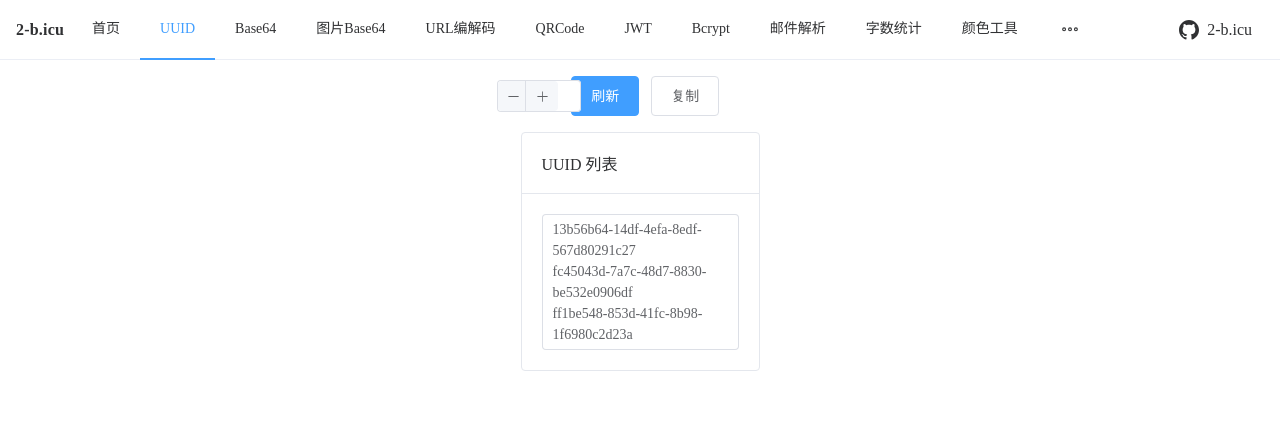
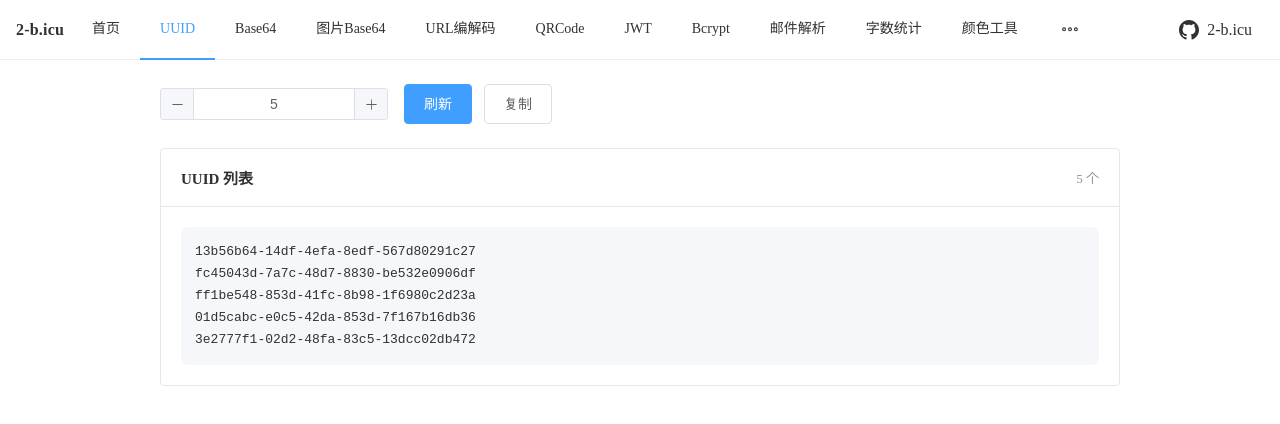
Before and after one commit to eya46/2-b.icu, a Nuxt app: page /uuid in a window 1280 px wide. Shown: the top 424 px of the page. Built offline with nearby package versions, Linux system fonts and the light colour scheme.

Commit message:
优化 uuid/base64/url 页面 UI 布局

```diff
--- a/pages/base64.vue
+++ b/pages/base64.vue
@@ -54,14 +54,14 @@ const clearAll = () => {
 
 <template>
   <div class="base64-container">
-    <el-space direction="vertical" :size="16" style="width: 100%">
-      <el-row :gutter="12">
+    <div class="content-wrapper">
+      <el-row :gutter="16">
         <el-col>
           <el-button type="primary" size="large" @click="toBase64">
-            编码
+            编码 → Base64
           </el-button>
           <el-button type="primary" size="large" @click="toRaw">
-            解码
+            解码 → 原始
           </el-button>
           <el-button size="large" @click="clearAll">
             清空
@@ -69,46 +69,48 @@ const clearAll = () => {
         </el-col>
       </el-row>
 
-      <el-row :gutter="20">
+      <el-row :gutter="16">
         <el-col :xs="24" :md="12">
-          <el-card shadow="never">
+          <el-card shadow="never" class="input-card">
             <template #header>
               <div class="card-header">
-                <span>原始数据</span>
-                <el-button type="primary" size="small" @click="copyRaw">
+                <span class="card-title">原始数据</span>
+                <el-button type="primary" size="small" link @click="copyRaw">
                   复制
                 </el-button>
               </div>
             </template>
             <el-input
-              :rows="6"
+              :rows="10"
               v-model="rawData"
               type="textarea"
-              placeholder="原始数据"
+              placeholder="输入原始文本..."
+              class="code-textarea"
             />
           </el-card>
         </el-col>
 
         <el-col :xs="24" :md="12">
-          <el-card shadow="never">
+          <el-card shadow="never" class="input-card">
             <template #header>
               <div class="card-header">
-                <span>Base64</span>
-                <el-button type="primary" size="small" @click="copyBase64">
+                <span class="card-title">Base64</span>
+                <el-button type="primary" size="small" link @click="copyBase64">
                   复制
                 </el-button>
               </div>
             </template>
             <el-input
-              :rows="6"
+              :rows="10"
               v-model="base64Data"
               type="textarea"
-              placeholder="base64"
+              placeholder="输入 Base64 字符串..."
+              class="code-textarea"
             />
           </el-card>
         </el-col>
       </el-row>
-    </el-space>
+    </div>
   </div>
 </template>
 
@@ -118,9 +120,32 @@ const clearAll = () => {
   flex-direction: column;
 }
 
+.content-wrapper {
+  display: flex;
+  flex-direction: column;
+  gap: 16px;
+  padding-top: 8px;
+}
+
+.input-card {
+  margin-top: 8px;
+}
+
 .card-header {
   display: flex;
   align-items: center;
   justify-content: space-between;
 }
+
+.card-title {
+  font-weight: 600;
+  font-size: 15px;
+}
+
+.code-textarea :deep(.el-textarea__inner) {
+  font-family: monospace;
+  font-size: 13px;
+  line-height: 1.6;
+  border-radius: 6px;
+}
 </style>
--- a/pages/url.vue
+++ b/pages/url.vue
@@ -152,14 +152,14 @@ const clearAll = () => {
 
 <template>
   <div class="url-container">
-    <el-space direction="vertical" :size="16" style="width: 100%">
-      <el-row :gutter="12">
+    <div class="content-wrapper">
+      <el-row :gutter="16">
         <el-col>
           <el-button type="primary" size="large" @click="encodeUrl">
-            编码
+            编码 → URL
           </el-button>
           <el-button type="primary" size="large" @click="decodeUrl">
-            解码
+            解码 → 原始
           </el-button>
           <el-button size="large" @click="clearAll">
             清空
@@ -167,46 +167,48 @@ const clearAll = () => {
         </el-col>
       </el-row>
 
-      <el-row :gutter="20">
+      <el-row :gutter="16">
         <el-col :xs="24" :md="12">
-          <el-card shadow="never">
+          <el-card shadow="never" class="input-card">
             <template #header>
               <div class="card-header">
-                <span>原始数据</span>
-                <el-button type="primary" size="small" @click="copyRaw">
+                <span class="card-title">原始数据</span>
+                <el-button type="primary" size="small" link @click="copyRaw">
                   复制
                 </el-button>
               </div>
             </template>
             <el-input
-              :rows="6"
+              :rows="10"
               v-model="rawData"
               type="textarea"
-              placeholder="原始数据"
+              placeholder="输入原始文本或 URL..."
+              class="code-textarea"
             />
           </el-card>
         </el-col>
 
         <el-col :xs="24" :md="12">
-          <el-card shadow="never">
+          <el-card shadow="never" class="input-card">
             <template #header>
               <div class="card-header">
-                <span>URL编码</span>
-                <el-button type="primary" size="small" @click="copyEncoded">
+                <span class="card-title">URL 编码</span>
+                <el-button type="primary" size="small" link @click="copyEncoded">
                   复制
                 </el-button>
               </div>
             </template>
             <el-input
-              :rows="6"
+              :rows="10"
               v-model="encodedData"
               type="textarea"
-              placeholder="URL编码"
+              placeholder="输入 URL 编码字符串..."
+              class="code-textarea"
             />
           </el-card>
         </el-col>
       </el-row>
-    </el-space>
+    </div>
   </div>
 </template>
 
@@ -216,9 +218,32 @@ const clearAll = () => {
   flex-direction: column;
 }
 
+.content-wrapper {
+  display: flex;
+  flex-direction: column;
+  gap: 16px;
+  padding-top: 8px;
+}
+
+.input-card {
+  margin-top: 8px;
+}
+
 .card-header {
   display: flex;
   align-items: center;
   justify-content: space-between;
 }
+
+.card-title {
+  font-weight: 600;
+  font-size: 15px;
+}
+
+.code-textarea :deep(.el-textarea__inner) {
+  font-family: monospace;
+  font-size: 13px;
+  line-height: 1.6;
+  border-radius: 6px;
+}
 </style>
--- a/pages/uuid.vue
+++ b/pages/uuid.vue
@@ -40,9 +40,9 @@ const copyResult = async () => {
 
 <template>
   <div class="uuid-container">
-    <el-space direction="vertical" :size="16" style="width: 100%">
-      <el-row :gutter="12" align="middle">
-        <el-col :span="6">
+    <div class="content-wrapper">
+      <el-row :gutter="16" align="middle">
+        <el-col :xs="24" :md="6">
           <el-input-number
             v-model="num"
             :min="1"
@@ -52,7 +52,7 @@ const copyResult = async () => {
             @change="refreshByNum"
           />
         </el-col>
-        <el-col :span="18">
+        <el-col :xs="24" :md="18">
           <el-button type="primary" size="large" @click="refresh">
             刷新
           </el-button>
@@ -62,25 +62,20 @@ const copyResult = async () => {
         </el-col>
       </el-row>
 
-      <el-row :gutter="20">
+      <el-row :gutter="16">
         <el-col>
-          <el-card shadow="never">
+          <el-card shadow="never" class="result-card">
             <template #header>
               <div class="card-header">
-                <span>UUID 列表</span>
+                <span class="card-title">UUID 列表</span>
+                <span class="card-count">{{ uuids.length }} 个</span>
               </div>
             </template>
-            <el-input
-              readonly
-              resize="none"
-              :rows="num + 1"
-              :model-value="uuidsStr"
-              type="textarea"
-            />
+            <div class="result-display">{{ uuidsStr }}</div>
           </el-card>
         </el-col>
       </el-row>
-    </el-space>
+    </div>
   </div>
 </template>
 
@@ -90,9 +85,52 @@ const copyResult = async () => {
   flex-direction: column;
 }
 
+.content-wrapper {
+  display: flex;
+  flex-direction: column;
+  gap: 16px;
+  padding-top: 8px;
+}
+
+.result-card {
+  margin-top: 8px;
+}
+
 .card-header {
   display: flex;
   align-items: center;
   justify-content: space-between;
 }
+
+.card-title {
+  font-weight: 600;
+  font-size: 15px;
+}
+
+.card-count {
+  font-size: 13px;
+  color: var(--el-text-color-secondary);
+}
+
+.result-display {
+  padding: 14px;
+  background: var(--el-fill-color-light);
+  border-radius: 6px;
+  font-family: monospace;
+  font-size: 13px;
+  line-height: 1.7;
+  white-space: pre-wrap;
+  word-break: break-all;
+  max-height: 400px;
+  overflow-y: auto;
+}
+
+.result-display::-webkit-scrollbar {
+  width: 6px;
+}
+
+.result-display::-webkit-scrollbar-thumb {
+  background: var(--el-border-color);
+  border-radius: 3px;
+}
 </style>
```
